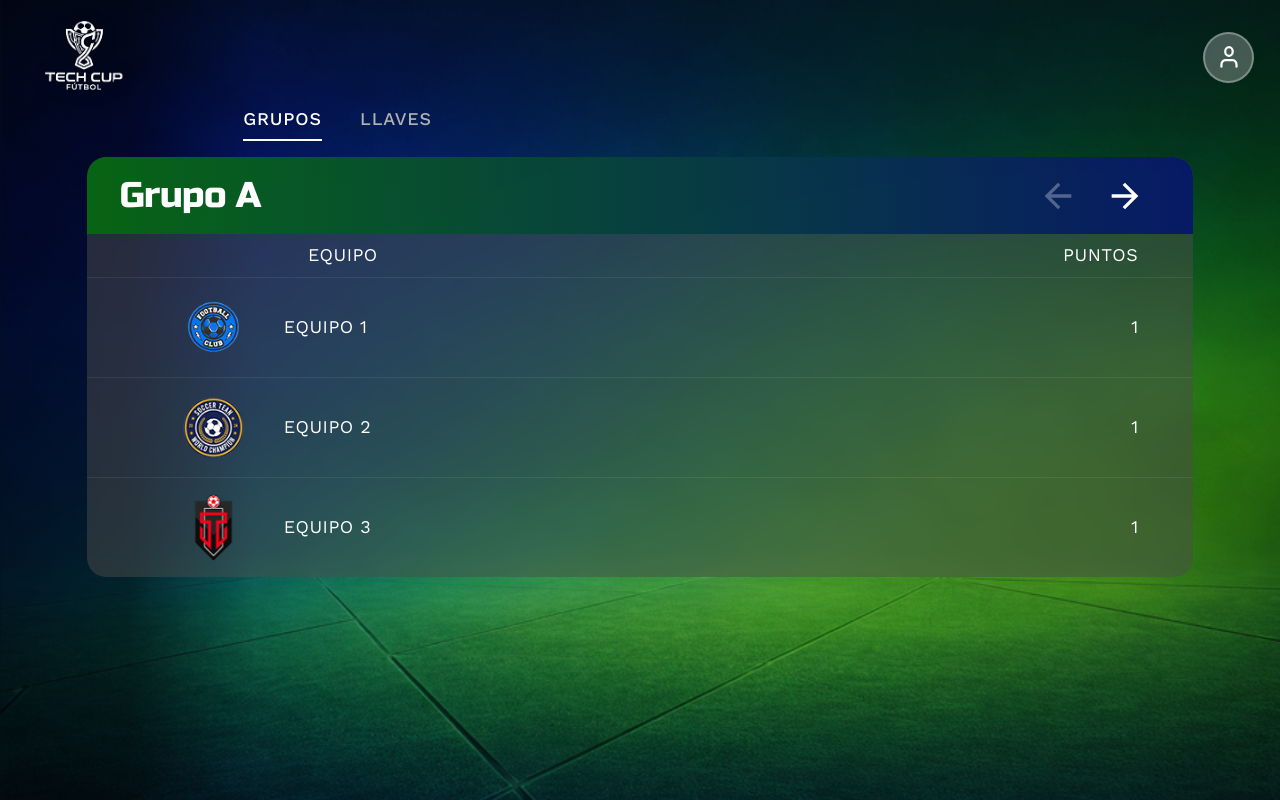
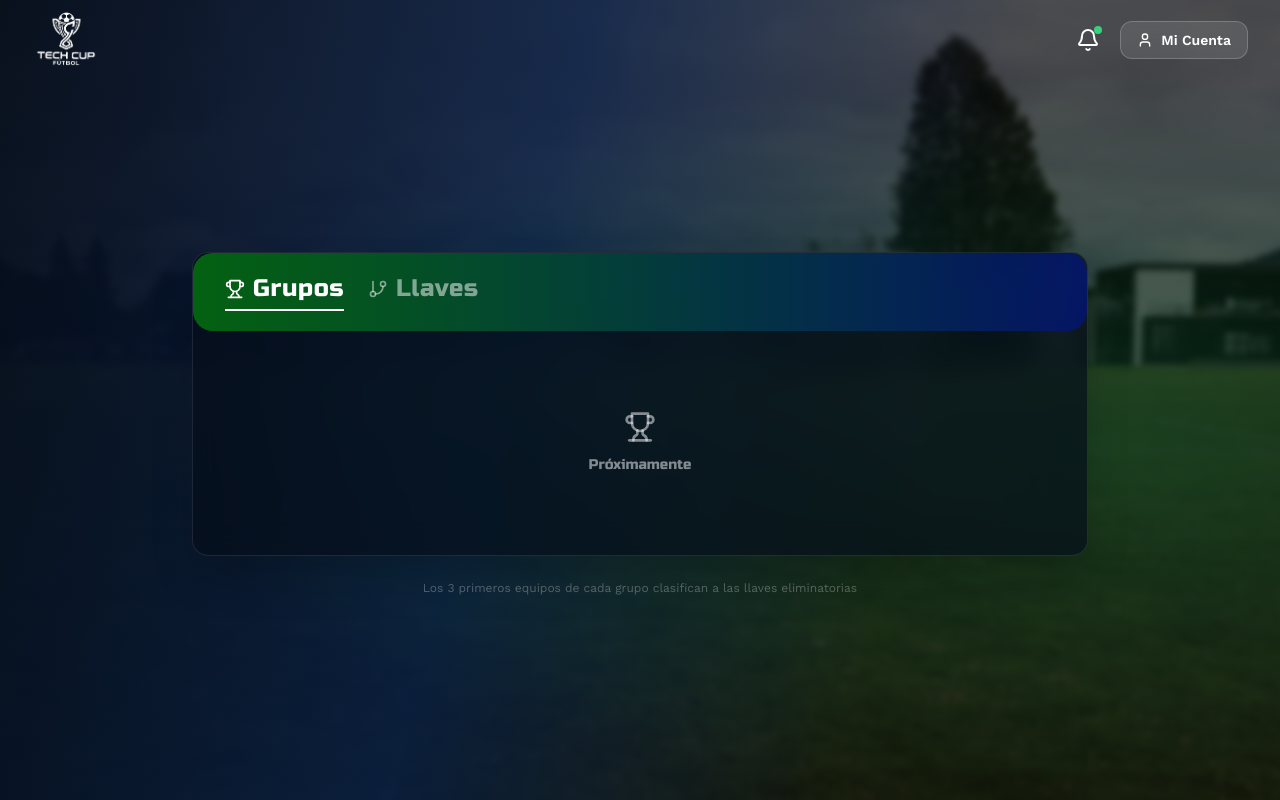
Before and after one commit to HorusEnOffside/TechUpFutbol_Frontend, a React (Vite) app: page /grupos in a window 1280 px wide. Built offline with nearby package versions, Linux system fonts and the light colour scheme.

Commit message:
reduce font sizes brackets and new background

```diff
--- a/src/components/NavBarTransparent.tsx
+++ b/src/components/NavBarTransparent.tsx
@@ -7,9 +7,19 @@ import logoBlanco from "../assets/logoBlanco.png";
  * Reutiliza el patrón de HomeNavbar pero con logo blanco
  * e iconos blancos para contraste sobre fondos oscuros.
  */
-export function NavBarTransparent() {
+interface NavBarTransparentProps {
+  onLogoClick?: () => void;
+}
+
+export function NavBarTransparent({ onLogoClick }: NavBarTransparentProps = {}) {
   const navigate = useNavigate();
   const location = useLocation();
+
+  const handleLogoClick = onLogoClick ?? (() =>
+    location.pathname === "/"
+      ? window.scrollTo({ top: 0, behavior: "smooth" })
+      : navigate("/")
+  );
 
   return (
     <nav
@@ -19,13 +29,9 @@ export function NavBarTransparent() {
     >
       <div className="max-w-7xl mx-auto px-4 sm:px-6 lg:px-8">
         <div className="flex justify-between items-center h-20">
-          {/* Logo — clic vuelve al inicio */}
+          {/* Logo */}
           <button
-            onClick={() =>
-              location.pathname === "/"
-                ? window.scrollTo({ top: 0, behavior: "smooth" })
-                : navigate("/")
-            }
+            onClick={handleLogoClick}
             className="focus:outline-none focus-visible:ring-2 focus-visible:ring-white/50 rounded-lg"
             aria-label="Ir a la página principal"
           >
--- a/src/pages/GruposPage.tsx
+++ b/src/pages/GruposPage.tsx
@@ -1,151 +1,108 @@
 import { useState } from 'react';
 import { useNavigate } from 'react-router';
-import { GruposCard, LlavesCard } from '../features/grupos';
-import type { Group, Bracket, GruposTab } from '../features/grupos';
-import '../styles/grupos.css';
+import { Trophy, GitBranch } from 'lucide-react';
+import { NavBarTransparent } from '../components/NavBarTransparent';
+import canchaImg from '../assets/cancha.png';
 
-// ─── Assets ──────────────────────────────────────────────────────────────────
-import bgImage from '../assets/Background1.png';
-import techcupLogo from '../assets/image 88.png';
-import logo1 from '../assets/descarga 1.png';
-import logo2 from '../assets/descarga (1) 1.png';
-import logo3 from '../assets/pngtree-thats-the-football-logo-vector-png-image_13885485 1.png';
+type Tab = 'GRUPOS' | 'LLAVES';
 
-// ─── Mock data ────────────────────────────────────────────────────────────────
-const GROUPS: Group[] = [
-  {
-    id: 'A',
-    name: 'Grupo A',
-    teams: [
-      { id: '1', name: 'EQUIPO 1', logo: logo1, points: 1 },
-      { id: '2', name: 'EQUIPO 2', logo: logo2, points: 1 },
-      { id: '3', name: 'EQUIPO 3', logo: logo3, points: 1 },
-    ],
-  },
-  {
-    id: 'B',
-    name: 'Grupo B',
-    teams: [
-      { id: '4', name: 'EQUIPO 4', logo: logo1, points: 3 },
-      { id: '5', name: 'EQUIPO 5', logo: logo2, points: 0 },
-      { id: '6', name: 'EQUIPO 6', logo: logo3, points: 1 },
-    ],
-  },
-];
-
-const BRACKETS: Bracket[] = [
-  {
-    id: '1',
-    stage: 'Octavos de final 1',
-    matches: [
-      { id: 'm1', homeTeam: { name: 'EQUIPO 1', logo: logo1 }, awayTeam: { name: 'EQUIPO 5', logo: logo3 }, date: 'Miercoles 10 de Marzo', time: '11:30 am' },
-      { id: 'm2', homeTeam: { name: 'EQUIPO 2', logo: logo2 }, awayTeam: { name: 'EQUIPO 6', logo: logo1 }, date: 'Miercoles 10 de Marzo', time: '11:30 am' },
-      { id: 'm3', homeTeam: { name: 'EQUIPO 3', logo: logo3 }, awayTeam: { name: 'EQUIPO 7', logo: logo2 }, date: 'Miercoles 11 de Marzo', time: '11:30 am' },
-      { id: 'm4', homeTeam: { name: 'EQUIPO 4', logo: logo2 }, awayTeam: { name: 'EQUIPO 8', logo: logo3 }, date: 'Miercoles 11 de Marzo', time: '11:30 am' },
-    ],
-  },
-  {
-    id: '2',
-    stage: 'Cuartos de final',
-    matches: [
-      { id: 'm5', homeTeam: { name: 'EQUIPO 1', logo: logo1 }, awayTeam: { name: 'EQUIPO 5', logo: logo3 }, date: 'Viernes 12 de Marzo', time: '10:00 am' },
-      { id: 'm6', homeTeam: { name: 'EQUIPO 2', logo: logo2 }, awayTeam: { name: 'EQUIPO 6', logo: logo1 }, date: 'Viernes 12 de Marzo', time: '11:30 am' },
-      { id: 'm7', homeTeam: { name: 'EQUIPO 3', logo: logo3 }, awayTeam: { name: 'EQUIPO 7', logo: logo2 }, date: 'Viernes 12 de Marzo', time: '01:00 pm' },
-      { id: 'm8', homeTeam: { name: 'EQUIPO 4', logo: logo2 }, awayTeam: { name: 'EQUIPO 8', logo: logo3 }, date: 'Viernes 12 de Marzo', time: '02:30 pm' },
-    ],
-  },
-  {
-    id: '3',
-    stage: 'Semifinales',
-    matches: [
-      { id: 'm9',  homeTeam: { name: 'EQUIPO 1', logo: logo1 }, awayTeam: { name: 'EQUIPO 5', logo: logo3 }, date: 'Sabado 13 de Marzo', time: '10:00 am' },
-      { id: 'm10', homeTeam: { name: 'EQUIPO 2', logo: logo2 }, awayTeam: { name: 'EQUIPO 6', logo: logo1 }, date: 'Sabado 13 de Marzo', time: '12:00 pm' },
-    ],
-  },
-  {
-    id: '4',
-    stage: 'Final',
-    matches: [
-      { id: 'm11', homeTeam: { name: 'EQUIPO 2', logo: logo2 }, awayTeam: { name: 'EQUIPO 5', logo: logo3 }, date: 'Domingo 14 de Marzo', time: '11:00 am', winner: 'EQUIPO 2' },
-    ],
-  },
-];
-
-// ─── User icon ────────────────────────────────────────────────────────────────
-function UserIcon() {
-  return (
-    <svg width="28" height="32" viewBox="0 0 40 46" fill="none">
-      <path
-        d="M33.3337 40.25V36.4167C33.3337 34.3833 32.6313 32.4333 31.381 30.9955C30.1308 29.5577 28.4351 28.75 26.667 28.75H13.3337C11.5655 28.75 9.86986 29.5577 8.61961 30.9955C7.36937 32.4333 6.66699 34.3833 6.66699 36.4167V40.25M26.667 13.4167C26.667 17.6508 23.6822 21.0833 20.0003 21.0833C16.3184 21.0833 13.3337 17.6508 13.3337 13.4167C13.3337 9.18248 16.3184 5.75 20.0003 5.75C23.6822 5.75 26.667 9.18248 26.667 13.4167Z"
-        stroke="white"
-        strokeWidth="4"
-        strokeLinecap="round"
-        strokeLinejoin="round"
-      />
-    </svg>
-  );
-}
-
-// ─── Page ─────────────────────────────────────────────────────────────────────
 export function GruposPage() {
   const navigate = useNavigate();
-  const [activeTab, setActiveTab] = useState<GruposTab>('GRUPOS');
-  const [groupIndex, setGroupIndex] = useState(0);
-  const [bracketIndex, setBracketIndex] = useState(0);
+  const [activeTab, setActiveTab] = useState<Tab>('GRUPOS');
 
   return (
-    <div className="grupos-wrapper">
-      <div className="grupos-page">
-        <div className="grupos-bg" style={{ backgroundImage: `url(${bgImage})` }} />
-        <div className="grupos-left-overlay" />
+    <div className="min-h-screen relative overflow-hidden bg-[#050d1a]">
 
-        {/* ── Top bar ── */}
-        <header className="grupos-topbar">
-          <img src={techcupLogo} alt="TechCup Fútbol" className="grupos-topbar-logo" style={{ cursor: 'pointer' }} onClick={() => navigate('/player/menu')} />
-          <button className="grupos-avatar" onClick={() => navigate('/login')} aria-label="Perfil">
-            <UserIcon />
-          </button>
-        </header>
+      {/* Fondo */}
+      <div
+        className="absolute inset-0 bg-cover bg-center bg-no-repeat"
+        style={{
+          backgroundImage: `url(${canchaImg})`,
+          filter: 'blur(3px) brightness(0.35)',
+          transform: 'scale(1.06)',
+        }}
+        aria-hidden="true"
+      />
+      <div
+        className="absolute inset-0"
+        style={{
+          background:
+            'linear-gradient(105deg, rgba(5,13,26,0.92) 0%, rgba(7,31,74,0.75) 40%, transparent 70%)',
+        }}
+        aria-hidden="true"
+      />
+      <div
+        className="absolute inset-0"
+        style={{
+          background:
+            'radial-gradient(ellipse at 85% 55%, rgba(23,166,91,0.22) 0%, transparent 60%)',
+        }}
+        aria-hidden="true"
+      />
 
-        {/* ── Tabs ── */}
-        <nav className="grupos-tabs" aria-label="Secciones">
-          <button
-            className={`grupos-tab ${activeTab === 'GRUPOS' ? 'grupos-tab--active' : ''}`}
-            onClick={() => setActiveTab('GRUPOS')}
+      <NavBarTransparent onLogoClick={() => navigate('/player/menu')} />
+
+      <main className="relative z-10 min-h-screen flex flex-col items-center justify-center px-4 sm:px-6 lg:px-8 pt-28 pb-16">
+
+        {/* Tarjeta */}
+        <div
+          className="w-full max-w-4xl rounded-2xl overflow-hidden border border-white/10 shadow-2xl"
+          style={{ background: 'rgba(5, 13, 26, 0.70)', backdropFilter: 'blur(16px)' }}
+        >
+          {/* Encabezado con tabs */}
+          <div
+            className="px-6 sm:px-8 py-5 flex items-center gap-6"
+            style={{
+              borderRadius: '20px',
+              background: 'linear-gradient(90deg, rgba(4,107,16,0.90) 0%, rgba(4,21,107,0.90) 100%)',
+            }}
           >
-            GRUPOS
-          </button>
-          <button
-            className={`grupos-tab ${activeTab === 'LLAVES' ? 'grupos-tab--active' : ''}`}
-            onClick={() => setActiveTab('LLAVES')}
-          >
-            LLAVES
-          </button>
-        </nav>
+            <button
+              onClick={() => setActiveTab('GRUPOS')}
+              className={`flex items-center gap-2 pb-1 border-b-2 transition-all ${
+                activeTab === 'GRUPOS'
+                  ? 'border-white text-white'
+                  : 'border-transparent text-white/50 hover:text-white/80'
+              }`}
+            >
+              <Trophy className="w-5 h-5 shrink-0" aria-hidden="true" />
+              <span className="text-xl sm:text-2xl tracking-wide" style={{ fontFamily: "'Russo One', sans-serif" }}>
+                Grupos
+              </span>
+            </button>
 
-        {/* ── Content ── */}
-        <main className="grupos-content">
-          {activeTab === 'GRUPOS' && (
-            <GruposCard
-              group={GROUPS[groupIndex]}
-              onPrev={() => setGroupIndex((i) => Math.max(0, i - 1))}
-              onNext={() => setGroupIndex((i) => Math.min(GROUPS.length - 1, i + 1))}
-              hasPrev={groupIndex > 0}
-              hasNext={groupIndex < GROUPS.length - 1}
-            />
-          )}
+            <button
+              onClick={() => setActiveTab('LLAVES')}
+              className={`flex items-center gap-2 pb-1 border-b-2 transition-all ${
+                activeTab === 'LLAVES'
+                  ? 'border-white text-white'
+                  : 'border-transparent text-white/50 hover:text-white/80'
+              }`}
+            >
+              <GitBranch className="w-5 h-5 shrink-0" aria-hidden="true" />
+              <span className="text-xl sm:text-2xl tracking-wide" style={{ fontFamily: "'Russo One', sans-serif" }}>
+                Llaves
+              </span>
+            </button>
+          </div>
 
-          {activeTab === 'LLAVES' && (
-            <LlavesCard
-              bracket={BRACKETS[bracketIndex]}
-              onPrev={() => setBracketIndex((i) => Math.max(0, i - 1))}
-              onNext={() => setBracketIndex((i) => Math.min(BRACKETS.length - 1, i + 1))}
-              hasPrev={bracketIndex > 0}
-              hasNext={bracketIndex < BRACKETS.length - 1}
-            />
-          )}
-        </main>
-      </div>
+          {/* Contenido */}
+          <div className="flex flex-col items-center justify-center py-20 gap-3 text-white/50">
+            {activeTab === 'GRUPOS' ? (
+              <Trophy className="w-8 h-8" />
+            ) : (
+              <GitBranch className="w-8 h-8" />
+            )}
+            <p className="text-sm" style={{ fontFamily: "'Russo One', sans-serif" }}>
+              Próximamente
+            </p>
+          </div>
+        </div>
+
+        <p className="mt-6 text-white/30 text-xs text-center">
+          Los 3 primeros equipos de cada grupo clasifican a las llaves eliminatorias
+        </p>
+      </main>
     </div>
   );
 }
--- a/src/styles/grupos.css
+++ b/src/styles/grupos.css
@@ -78,6 +78,7 @@
   display: flex;
   gap: 3vw;
   padding: 1.5dvh 0 0 19%;
+  margin-top: 80px;
 }
 
 .grupos-tab {
@@ -215,6 +216,23 @@
   text-align: right;
 }
 
+/* próximamente */
+.grupos-proximamente {
+  display: flex;
+  align-items: center;
+  justify-content: center;
+  min-height: clamp(120px, 30dvh, 400px);
+}
+
+.grupos-proximamente-text {
+  font-family: 'Russo One', sans-serif;
+  font-size: clamp(18px, 3vw, 44px);
+  font-weight: 400;
+  color: rgba(255,255,255,0.55);
+  letter-spacing: 1px;
+  margin: 0;
+}
+
 /* llaves */
 .llaves-card { min-height: clamp(300px, 65dvh, 900px); }
 
```
Also changed, not shown: 1 other file (tests, documents, lock files or other folders).
